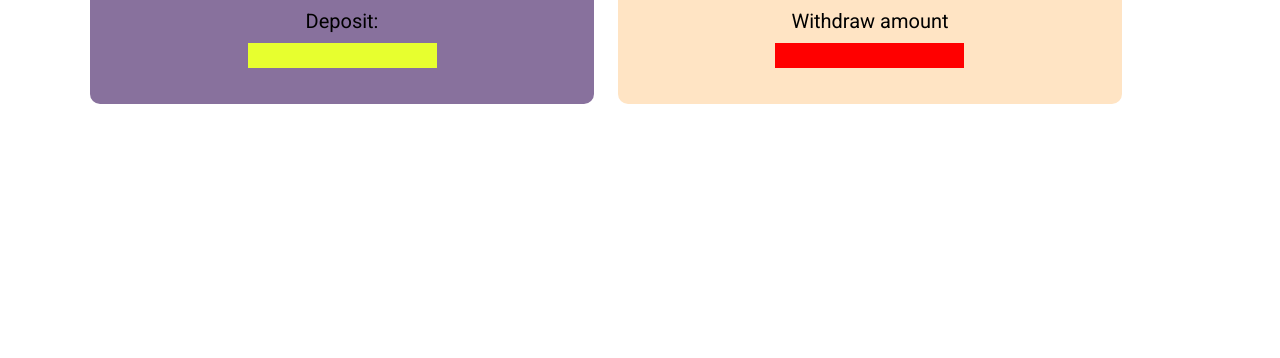
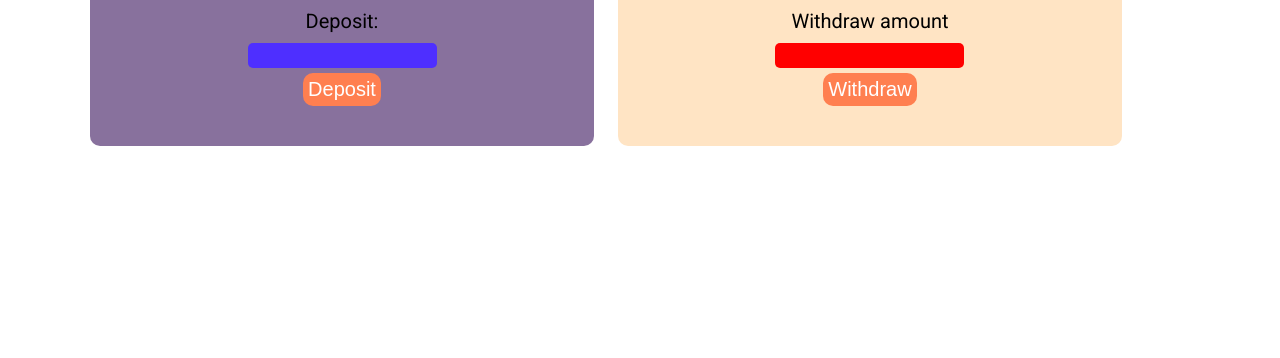
Before and after one commit to mohammadislamtech365/html-css-javascript-bank-application, a plain HTML site: page bank.html in a window 1280 px wide. Shown: the part 442-800 px from the top of the page. Drawn offline with Linux system fonts and the light colour scheme.

Commit message:
add button in bank page

```diff
--- a/bank.html
+++ b/bank.html
@@ -31,14 +31,16 @@
                     <h2>Please Deposit</h2>
                     <div>
                         <label for="Deposit">Deposit: </label><br>
-                        <input type="number" id="deposit">
+                        <input type="number" id="deposit-amnt"><br>
+                        <button id="deposit-btn">Deposit</button>
                     </div>
             </div>
             <div class="input-card" id="withdraw-card">
                     <h2>Withdraw</h2>
                     <div>
                         <label for="withdraw">Withdraw amount</label><br>
-                        <input type="number" id="withdraw">
+                        <input type="number" id="withdraw-amnt"><br>
+                        <button id="withdraw-btn">Withdraw</button>
                     </div>
             </div>
         </section>
--- a/styles/bank.css
+++ b/styles/bank.css
@@ -48,7 +48,6 @@
     width:45%;
     margin:10px;
     display:inline-block;
-    height:200px;
     border-radius: 10px;
     box-sizing: border-box;
     padding:20px;
@@ -72,9 +71,22 @@
     font-weight: 900;
 }
 
-#withdraw {
+#withdraw-amnt{
     background-color: red;
+    border-radius: 5px;
 }
-#deposit {
-    background-color: rgb(231, 255, 47);
+#deposit-amnt{
+    background-color: rgb(78, 47, 255);
+    border-radius: 5px;
 }
+
+#deposit-btn,#withdraw-btn {
+    margin-top:5px;
+    border:none;
+    padding:5px;
+    font-size: 20px;
+    background-color: coral;
+    margin-bottom: 20px;
+    border-radius:10px;
+    color:var(--secondary-text-color);
+}
```
